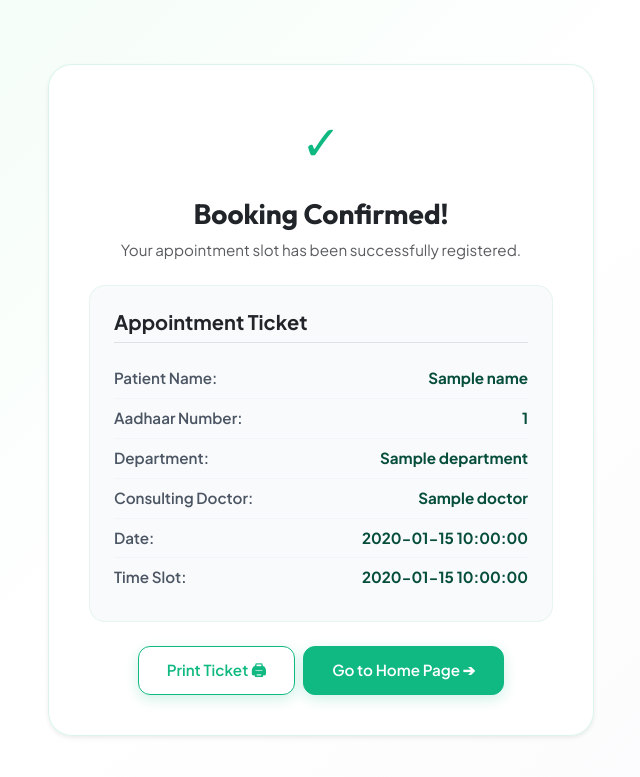
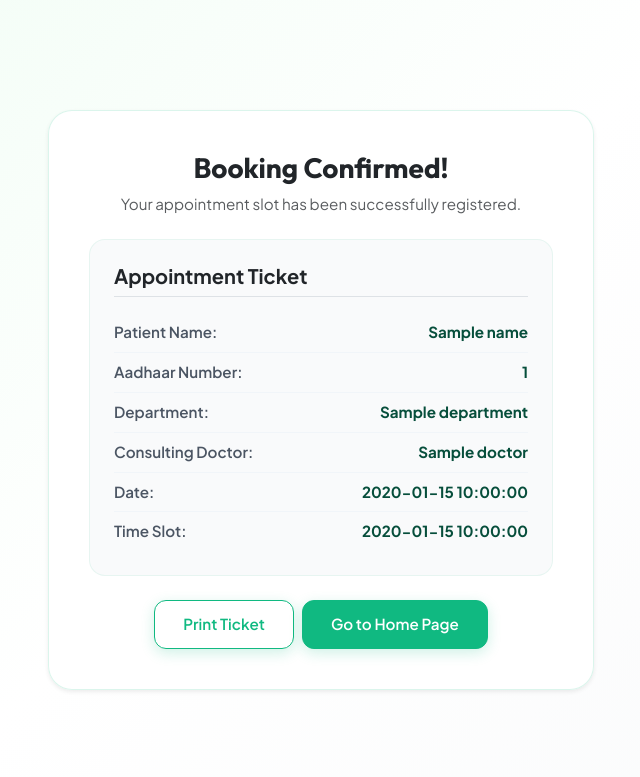
Before and after one commit to Shivamdadhich/Patil_Eye_Clinic, a Flask app: template templates/patient_book_confirmation.html in a window 1280 px wide. Shown: the top 777 px of the page, without its empty margins (319-959 px from the left). Run offline with Flask 3, Linux system fonts and the light colour scheme; the template is opened without the code that fills it: most values are stand-ins (such as "Sample title", 1, 10 or a date in 2020); some libraries are stand-ins or nearby versions.

Commit message:
UI: Remove green success checkmark and clean up emojis from buttons for a more professional confirmation layout

```diff
--- a/templates/patient_book_confirmation.html
+++ b/templates/patient_book_confirmation.html
@@ -101,7 +101,7 @@
     <div class="row justify-content-center">
       <div class="col-md-8 col-lg-6">
         <div class="confirmation-card shadow-sm text-center">
-          <div class="success-icon">✓</div>
+
           <h3 class="fw-bold text-dark mb-2">Booking Confirmed!</h3>
           <p class="text-muted mb-4" style="font-size: 0.95rem;">Your appointment slot has been successfully registered.</p>
 
@@ -135,10 +135,10 @@
 
           <div class="d-flex flex-wrap gap-2 justify-content-center mt-4 no-print">
             <button onclick="window.print()" class="btn btn-action btn-outline-primary">
-              Print Ticket 🖨
+              Print Ticket
             </button>
             <a href="/" class="btn btn-action btn-primary">
-              Go to Home Page ➔
+              Go to Home Page
             </a>
           </div>
         </div>
```
